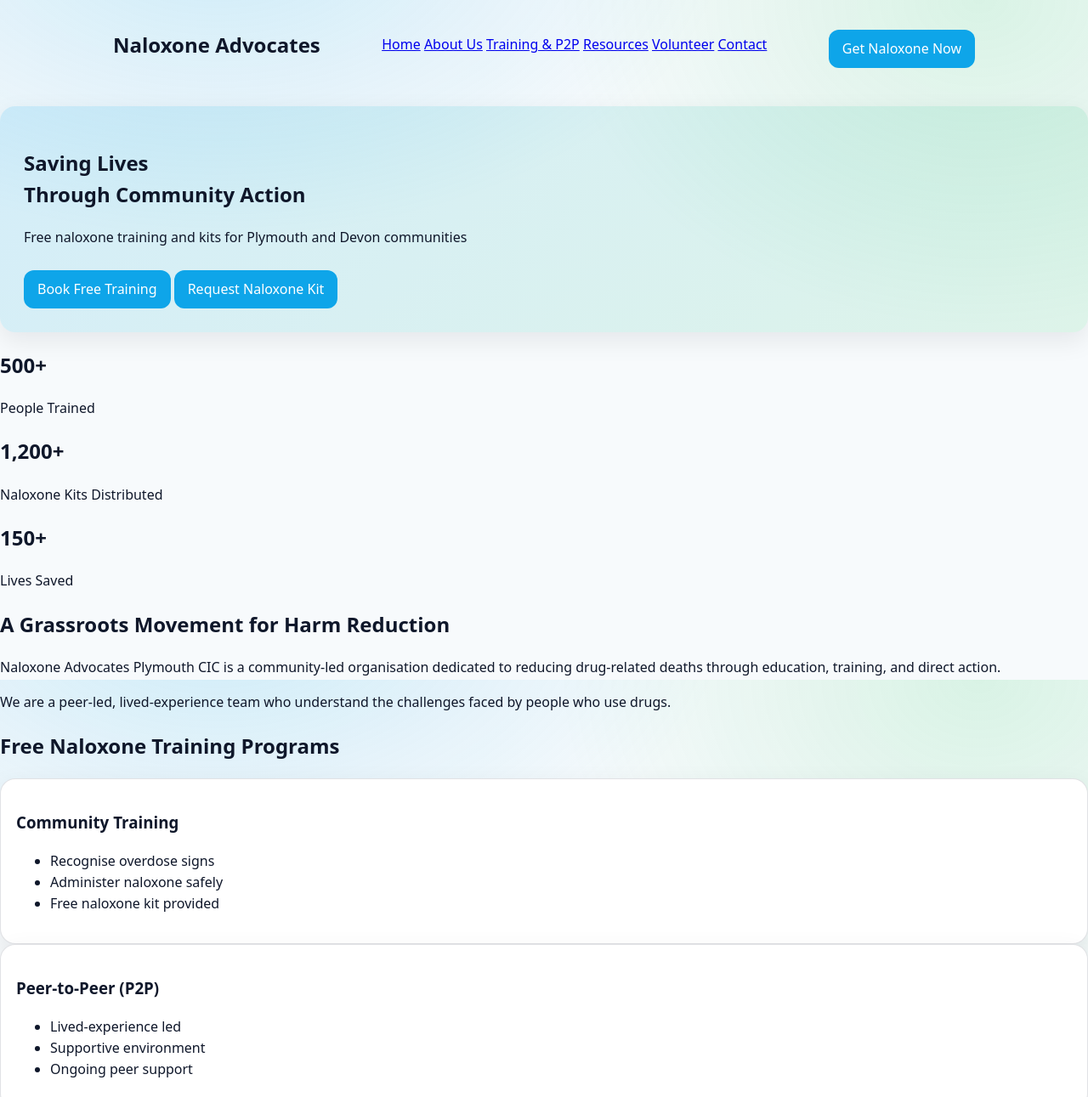
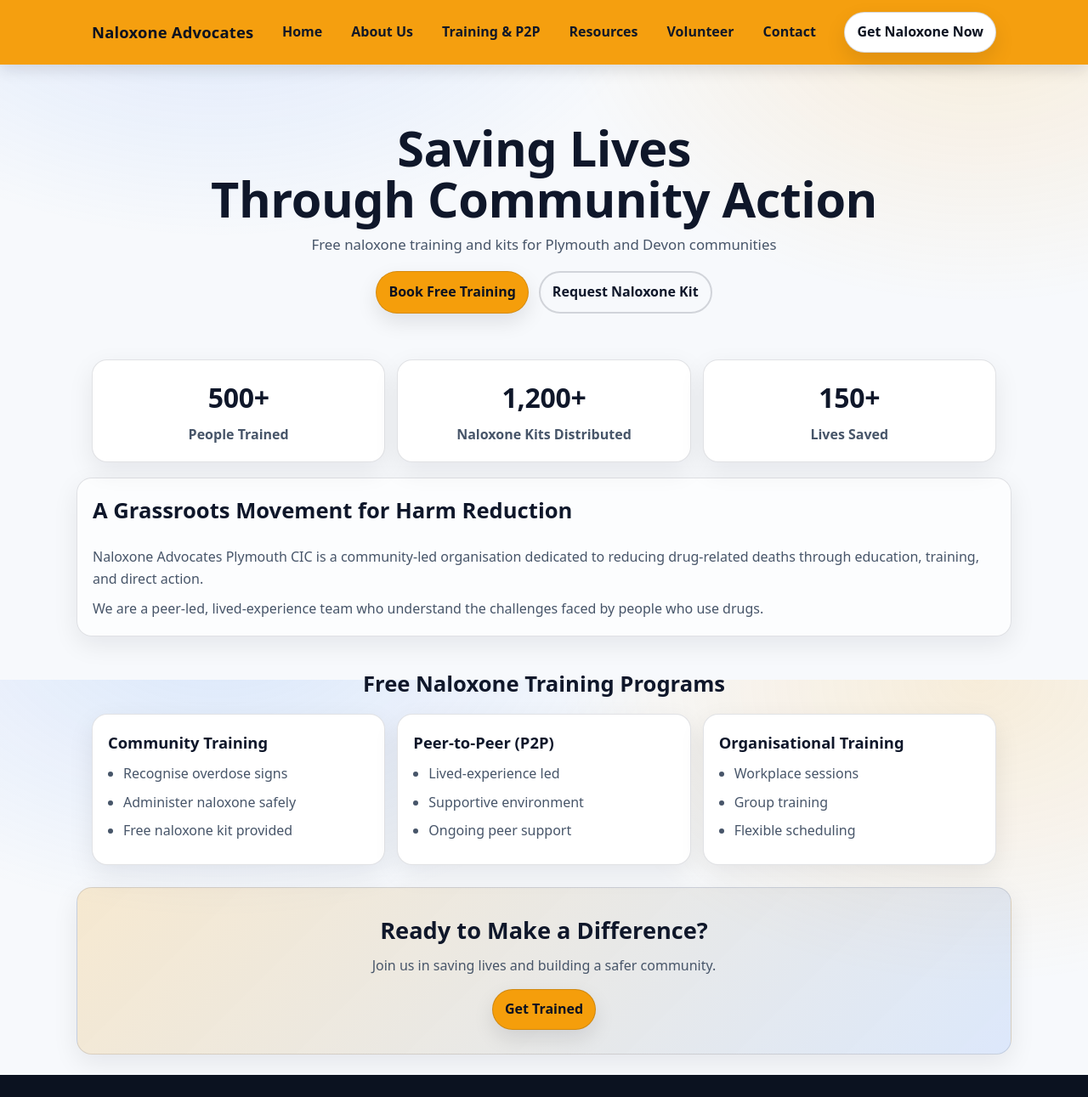
Before and after one commit to nap661/naloxoneadvocatesplymouth, a plain HTML site: page index.html in a window 1280 px wide. Shown: the top 1291 px of the page at 85% size. Drawn offline with Linux system fonts and the light colour scheme.

Commit message:
Update styles.css

```diff
--- a/styles.css
+++ b/styles.css
@@ -1,136 +1,290 @@
 :root{
-  --bg:#f7fafc;
-  --card:#ffffff;
-  --text:#0f172a;
-  --muted:#475569;
-  --accent:#0ea5e9;
-  --accent2:#22c55e;
-  --border:rgba(15,23,42,0.12);
-  --shadow:0 10px 30px rgba(2,6,23,0.08);
-  --radius:18px;
-  --max:1050px;
-  --gap:18px;
+  --bg: #f7f9fc;
+  --text: #0f172a;
+  --muted: #475569;
+  --card: #ffffff;
+  --border: rgba(15, 23, 42, 0.12);
+  --shadow: 0 10px 30px rgba(2, 6, 23, 0.08);
+
+  --primary: #f59e0b;   /* warm amber like your Readdy nav */
+  --primary-dark:#d97706;
+  --secondary:#3b82f6;
+
+  --radius: 18px;
+  --max: 1100px;
   --font: ui-sans-serif, system-ui, -apple-system, Segoe UI, Roboto, Helvetica, Arial;
 }
 
-*{box-sizing:border-box}
-html,body{height:100%}
+*{ box-sizing:border-box; }
+html,body{ height:100%; }
 
 body{
   margin:0;
   font-family:var(--font);
   color:var(--text);
-  background: radial-gradient(1000px 600px at 20% -10%, rgba(14,165,233,0.18), transparent 60%),
-              radial-gradient(900px 700px at 90% 0%, rgba(34,197,94,0.14), transparent 55%),
-              var(--bg);
-  line-height:1.55;
-}
-
-.container{
-  max-width:var(--max);
-  margin:0 auto;
-  padding: 28px 18px 56px;
+  background:
+    radial-gradient(900px 600px at 20% -10%, rgba(59,130,246,0.16), transparent 60%),
+    radial-gradient(900px 650px at 90% 0%, rgba(245,158,11,0.14), transparent 55%),
+    var(--bg);
+  line-height:1.6;
 }
 
 /* NAV */
-
-.site-nav{
-  position:sticky;
+.nav{
+  position: sticky;
   top:0;
-  z-index:20;
-  background:#ffffffcc;
-  backdrop-filter: blur(10px);
-  border-bottom:1px solid var(--border);
+  z-index:50;
+  background: rgba(245, 158, 11, 0.98);
+  box-shadow: 0 6px 18px rgba(2,6,23,0.12);
 }
 
 .nav-inner{
-  max-width:var(--max);
-  margin:0 auto;
-  padding:14px 18px;
+  max-width: var(--max);
+  margin: 0 auto;
+  padding: 14px 18px;
   display:flex;
-  justify-content:space-between;
   align-items:center;
+  gap: 16px;
+  justify-content: space-between;
 }
 
-.brand{
-  font-weight:700;
-  text-decoration:none;
-  color:var(--accent);
+.nav h2{
+  margin:0;
+  font-size: 1.15rem;
+  font-weight: 800;
+  color: #0b1220;
+  letter-spacing: 0.2px;
+  white-space: nowrap;
 }
 
-.nav-links a{
-  text-decoration:none;
-  color:var(--muted);
-  padding:8px 12px;
-  border-radius:12px;
+.nav nav{
+  display:flex;
+  gap: 14px;
+  align-items:center;
+  flex-wrap: wrap;
+  justify-content: center;
 }
 
-.nav-links a:hover{
-  background:rgba(14,165,233,0.1);
-  color:var(--accent);
+.nav nav a{
+  text-decoration:none;
+  font-weight: 650;
+  color:#111827;
+  padding: 8px 10px;
+  border-radius: 12px;
+}
+
+.nav nav a:hover{
+  background: rgba(255,255,255,0.22);
+}
+
+/* BUTTONS */
+.btn{
+  display:inline-flex;
+  align-items:center;
+  justify-content:center;
+  gap: 8px;
+  text-decoration:none;
+  font-weight: 750;
+  padding: 10px 14px;
+  border-radius: 999px;
+  color:#0b1220;
+  background: #ffffff;
+  border: 1px solid rgba(15,23,42,0.16);
+  box-shadow: 0 10px 25px rgba(2,6,23,0.10);
+  white-space: nowrap;
+}
+
+.btn:hover{
+  transform: translateY(-1px);
+  box-shadow: 0 14px 28px rgba(2,6,23,0.12);
+}
+
+.btn.secondary{
+  background: rgba(255,255,255,0.12);
+  border-color: rgba(255,255,255,0.55);
+  color: #ffffff;
 }
 
 /* HERO */
-
 .hero{
-  background: linear-gradient(135deg, rgba(14,165,233,0.15), rgba(34,197,94,0.12));
-  border-radius:var(--radius);
-  padding:28px;
-  margin-top:20px;
-  box-shadow:var(--shadow);
+  max-width: var(--max);
+  margin: 24px auto 0;
+  padding: 44px 18px;
+  text-align:center;
 }
 
-/* BUTTONS */
-
-.btn{
-  display:inline-block;
-  padding:10px 16px;
-  background:var(--accent);
-  color:white;
-  border-radius:12px;
-  text-decoration:none;
-  margin-top:10px;
+.hero h1{
+  margin: 0 0 10px;
+  font-size: clamp(34px, 4.5vw, 60px);
+  line-height: 1.05;
+  letter-spacing: -0.5px;
 }
 
-.btn:hover{
-  background:#0284c7;
+.hero p{
+  margin: 0 auto;
+  max-width: 60ch;
+  color: var(--muted);
+  font-size: 1.05rem;
 }
 
-.btn-secondary{
-  background:var(--accent2);
+.hero-buttons{
+  margin-top: 18px;
+  display:flex;
+  gap: 12px;
+  justify-content:center;
+  flex-wrap:wrap;
 }
 
-/* CARDS */
+.hero .btn{
+  background: var(--primary);
+  border-color: rgba(15,23,42,0.14);
+}
+.hero .btn:hover{ background: var(--primary-dark); color:#0b1220; }
 
-.grid{
-  margin-top:20px;
+.hero .btn.secondary{
+  background: transparent;
+  border: 2px solid rgba(15,23,42,0.16);
+  color: var(--text);
+  box-shadow: none;
+}
+.hero .btn.secondary:hover{
+  background: rgba(15,23,42,0.04);
+}
+
+/* STATS */
+.stats{
+  max-width: var(--max);
+  margin: 10px auto 0;
+  padding: 0 18px;
   display:grid;
   grid-template-columns: repeat(3, 1fr);
-  gap:var(--gap);
+  gap: 14px;
+}
+
+.stats > div{
+  background: var(--card);
+  border: 1px solid var(--border);
+  border-radius: var(--radius);
+  padding: 18px;
+  box-shadow: var(--shadow);
+  text-align:center;
+}
+
+.stats h2{
+  margin: 0;
+  font-size: 2rem;
+  letter-spacing: -0.3px;
+}
+
+.stats p{
+  margin: 6px 0 0;
+  color: var(--muted);
+  font-weight: 650;
+}
+
+/* ABOUT */
+.about{
+  max-width: var(--max);
+  margin: 18px auto 0;
+  padding: 18px;
+  background: rgba(255,255,255,0.65);
+  border: 1px solid var(--border);
+  border-radius: var(--radius);
+  box-shadow: var(--shadow);
+}
+
+.about h2{
+  margin-top: 0;
+  font-size: 1.6rem;
+}
+
+.about p{
+  margin: 10px 0 0;
+  color: var(--muted);
+}
+
+/* TRAINING */
+.training{
+  max-width: var(--max);
+  margin: 18px auto 0;
+  padding: 18px;
+}
+
+.training h2{
+  text-align:center;
+  margin: 0 0 14px;
+  font-size: 1.6rem;
+}
+
+.card-grid{
+  display:grid;
+  grid-template-columns: repeat(3, 1fr);
+  gap: 14px;
 }
 
 .card{
-  background:var(--card);
-  border:1px solid var(--border);
-  border-radius:var(--radius);
-  padding:18px;
-  box-shadow:var(--shadow);
+  background: var(--card);
+  border: 1px solid var(--border);
+  border-radius: var(--radius);
+  padding: 18px;
+  box-shadow: var(--shadow);
 }
 
-/* FOOTER */
-
-.site-footer{
-  border-top:1px solid var(--border);
-  padding:20px;
-  text-align:center;
-  background:#ffffff;
-  color:var(--muted);
+.card h3{
+  margin: 0 0 10px;
+  font-size: 1.15rem;
 }
 
-/* MOBILE */
+.card ul{
+  margin: 0;
+  padding-left: 18px;
+  color: var(--muted);
+}
 
-@media(max-width:800px){
-  .grid{
-    grid-template-columns:1fr;
-  }
+.card li{ margin: 8px 0; }
+
+/* CTA */
+.cta{
+  max-width: var(--max);
+  margin: 8px auto 24px;
+  padding: 28px 18px;
+  border-radius: var(--radius);
+  background: linear-gradient(135deg, rgba(245,158,11,0.18), rgba(59,130,246,0.14));
+  border: 1px solid var(--border);
+  box-shadow: var(--shadow);
+  text-align:center;
 }
+
+.cta h2{
+  margin: 0 0 8px;
+  font-size: 1.7rem;
+}
+
+.cta p{
+  margin: 0 0 14px;
+  color: var(--muted);
+}
+
+.cta .btn{
+  background: var(--primary);
+}
+.cta .btn:hover{ background: var(--primary-dark); }
+
+/* FOOTER */
+footer{
+  margin-top: 24px;
+  padding: 24px 18px;
+  background: #0b1220;
+  color: rgba(255,255,255,0.82);
+  text-align:center;
+}
+
+footer p{ margin: 6px 0; }
+
+/* RESPONSIVE */
+@media (max-width: 900px){
+  .stats{ grid-template-columns: 1fr; }
+  .card-grid{ grid-template-columns: 1fr; }
+  .nav-inner{ flex-direction: column; align-items: stretch; }
+  .nav nav{ justify-content: flex-start; }
+}
```
